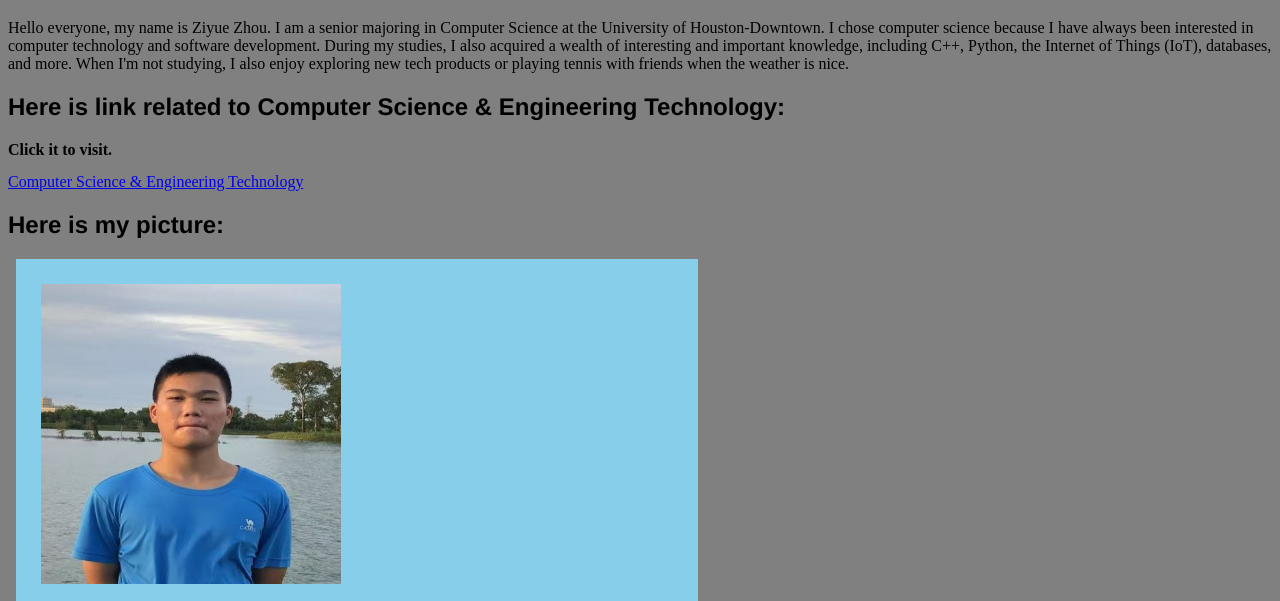
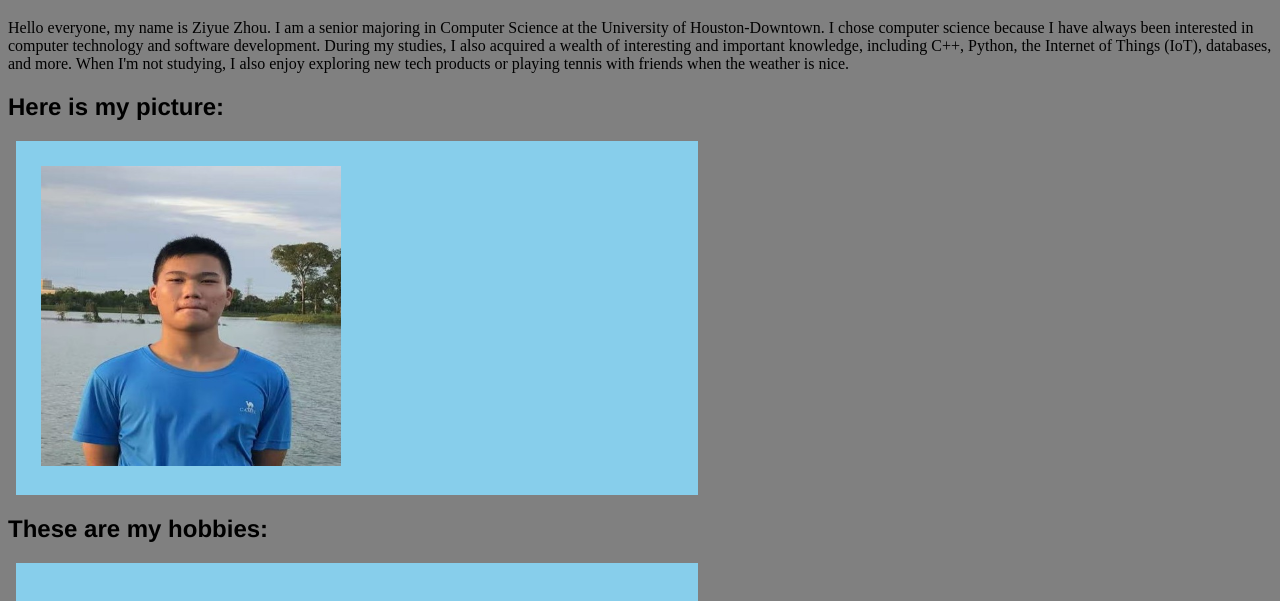
Before and after one commit to zhouzvap/personal-website, a plain HTML site: page index.html in a window 1280 px wide. Shown: the part 61-662 px from the top of the page. Drawn offline with Linux system fonts and the light colour scheme.

Commit message:
Fix HTML formatting and structure

```diff
--- a/index.html
+++ b/index.html
@@ -76,17 +76,6 @@
       and important knowledge, including C++, Python, the Internet of Things
       (IoT), databases, and more. When I'm not studying, I also enjoy exploring
       new tech products or playing tennis with friends when the weather is nice.
-   </p>
-
-   <h2>Here is link related to Computer Science & Engineering Technology:</h2>
-   <p><strong>Click it to visit.</strong></p>
-
-   <p>
-      <a href="https://www.uhd.edu/academics/sciences/computer-science-engineering-technology/index.aspx"
-         target="_blank"
-         rel="noopener noreferrer">
-         Computer Science & Engineering Technology
-      </a>
    </p>
 
    <h2>Here is my picture:</h2>
```
